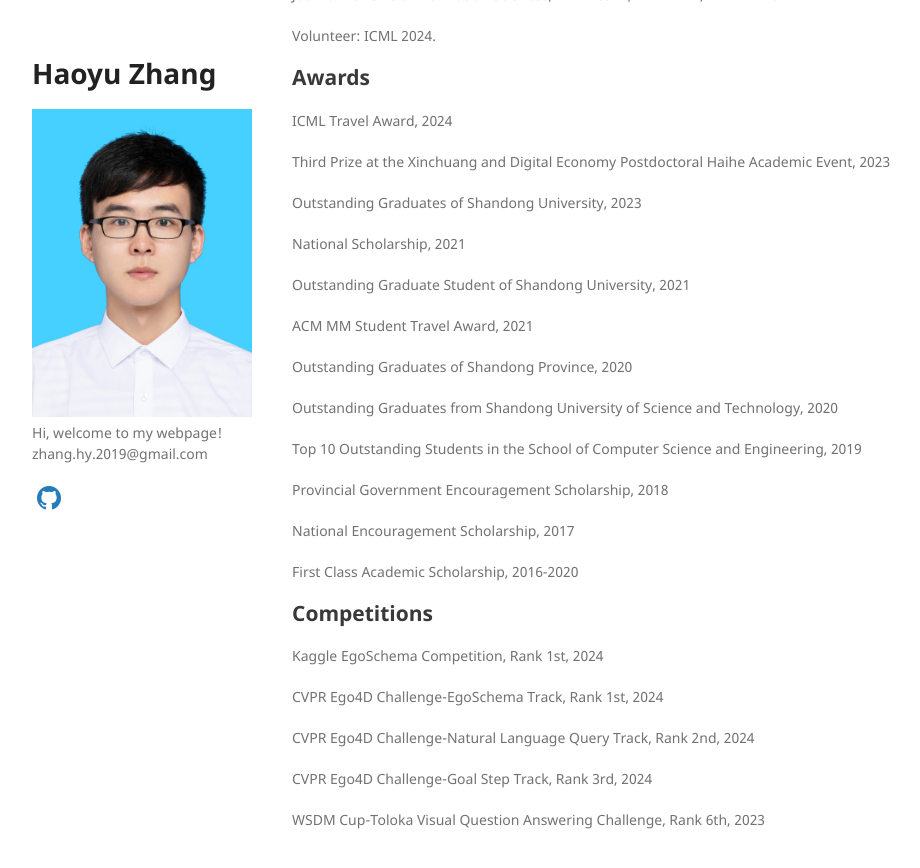
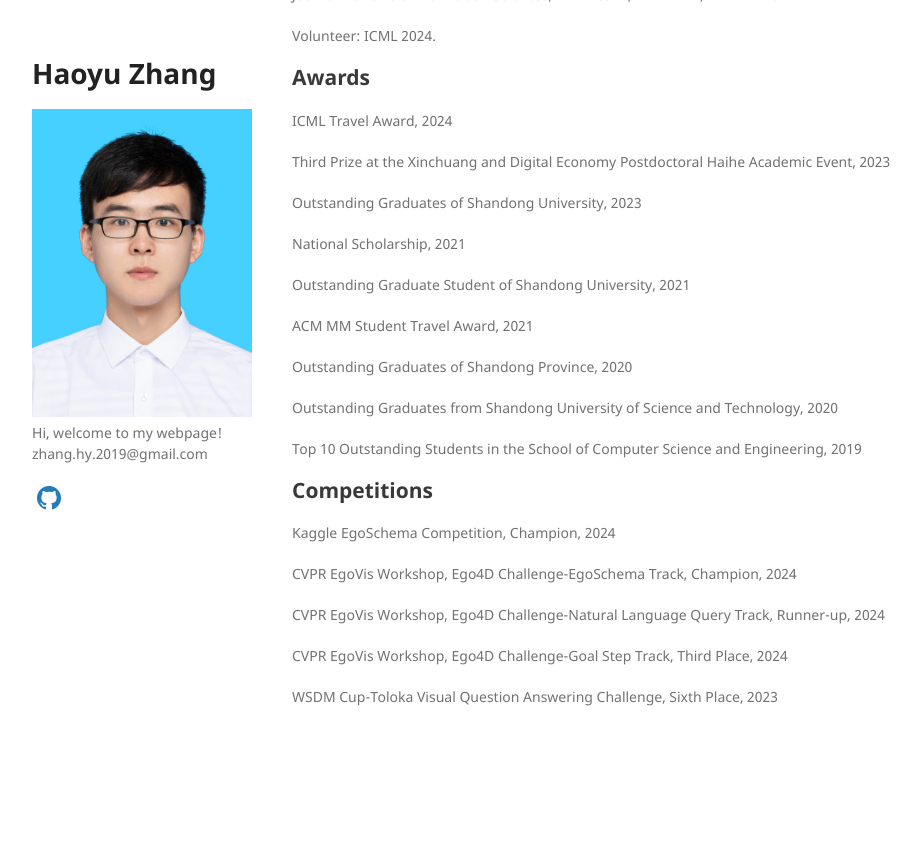
Before and after one commit to Hyu-Zhang/Hyu-Zhang.github.io, a Jekyll site: the page built from index.md, in a window 1280 px wide and 900 px high, scrolled down 1765 px. Shown: the top 868 px of the window, without its empty margins (178-1098 px from the left). Built offline with Jekyll 4.4.1, drawn with Linux system fonts in a browser that asks for light colours; a style sheet for code colours, icons or effects is not loaded; our own code applies the rules of GitHub Pages for plain Markdown files; after the commit the page ends 2542 px from its top, so only the background shows below that; some of the changed text lies outside the part shown.

Commit message:
Update index.md

```diff
--- a/index.md
+++ b/index.md
@@ -138,23 +138,25 @@ Outstanding Graduates from Shandong University of Science and Technology, 2020
 
 Top 10 Outstanding Students in the School of Computer Science and Engineering, 2019
 
+<!--
 Provincial Government Encouragement Scholarship, 2018
 
 National Encouragement Scholarship, 2017
 
 First Class Academic Scholarship, 2016-2020
+-->
 
 ## Competitions
 
-Kaggle EgoSchema Competition, Rank 1st, 2024
+Kaggle EgoSchema Competition, Champion, 2024
 
-CVPR Ego4D Challenge-EgoSchema Track, Rank 1st, 2024
+CVPR EgoVis Workshop, Ego4D Challenge-EgoSchema Track, Champion, 2024
 
-CVPR Ego4D Challenge-Natural Language Query Track, Rank 2nd, 2024
+CVPR EgoVis Workshop, Ego4D Challenge-Natural Language Query Track, Runner-up, 2024
 
-CVPR Ego4D Challenge-Goal Step Track, Rank 3rd, 2024
+CVPR EgoVis Workshop, Ego4D Challenge-Goal Step Track, Third Place, 2024
 
-WSDM Cup-Toloka Visual Question Answering Challenge, Rank 6th, 2023
+WSDM Cup-Toloka Visual Question Answering Challenge, Sixth Place, 2023
 
 <!--
 ## Patents
```
Also changed, not shown: other parts of index.md (+5 -5 lines).
